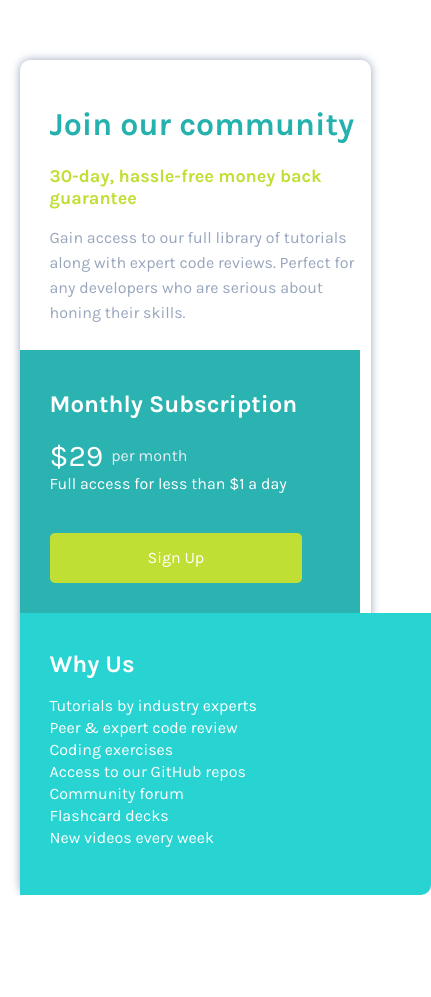
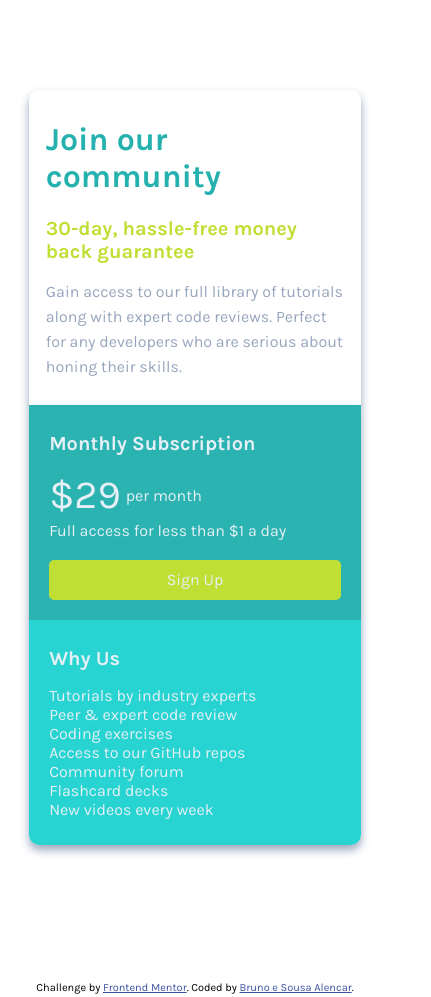
Before and after one commit to BrunoeSousaAlencar/Single-price-grid-component, a plain HTML site: page index.html in a window 390 px wide. Shown: the whole page, 431 px wide, since content can reach past the window. Before the commit the page ends 895 px from the top, so only its background shows below. Drawn offline with Linux system fonts and the light colour scheme.

Commit message:
finalizado

```diff
--- a/index.html
+++ b/index.html
@@ -52,5 +52,13 @@
             </div>
         </div>
     </main>
+
+    <footer>
+        <p class="attribution">
+          Challenge by <a href="https://www.frontendmentor.io?ref=challenge" target="_blank">Frontend Mentor</a>.
+          Coded by <a class="links" target="_blank" href="https://github.com/BrunoeSousaAlencar">Bruno e Sousa Alencar</a>.
+        </p>
+      </footer>
+
 </body>
 </html>
--- a/style.css
+++ b/style.css
@@ -22,46 +22,52 @@ body{
 }
 
 main{
+    color: var(--Light-Gray);
+    width: 700px;
+    height: 70vh;
     margin: auto;
-    margin-top: 60px;
-    width: 650px;
-    box-shadow: 0px 0px 10px var(--Grayish-Blue);
+    margin-top: 90px;
+    justify-content: center;
     border-radius: 10px;
-    color: white;
 }
 
 h1{
     color: var(--Cyan);
 }
 
+h2{
+    font-size: 20px;
+}
+
 .primeiro-h2{
-    font-size: 18px;
     color: var(--Bright-Yellow);
+    font-size: 20px;
 }
 
 .primeiro-texto{
-    width: 550px;
+    color: var(--Grayish-Blue);
     line-height: 25px;
-    color: var(--Grayish-Blue);
 }
 
 .grupo1{
-    height: 190px;
-    padding: 25px 30px 25px 30px;
+    background-color: white;
+    box-shadow: 0px 5px 10px var(--Grayish-Blue);
+    padding: 3% 5% 3% 5%;
     border-top-left-radius: 10px;
     border-top-right-radius: 10px;
 }
 
 .grupo2{
+    box-shadow: 0px 5px 10px var(--Grayish-Blue);
     display: flex;
-    height: 280px;
+    border-bottom-left-radius: 10px;
+    border-bottom-right-radius: 10px;
 }
 
 .caixa1{
     background-color: var(--color);
     width: 50vw;
-    padding: 30px;
-    padding-top: 20px;
+    padding: 3% 5% 3% 5%;
     border-bottom-left-radius: 10px;
 }
 
@@ -70,76 +76,66 @@ h1{
 }
 
 .preco-29{
-    font-size: 30px;
+    font-size: 40px;
 }
 
 .preco-mes{
-    position: relative;
-    top: 8px;
-    left: 8px;
     color: var(--Light-Gray);
+    line-height: 50px;
+    margin-left: 5px;
 }
 
 .botao{
     background-color: var(--Bright-Yellow);
-    margin-top: 40px;
-    line-height: 50px;
-    width: 90%;
-    height: 50px;
     text-align: center;
+    height: 40px;
+    line-height: 40px;
+    margin-top: 20px;
     border-radius: 5px;
 }
 
 .botao:hover{
-    box-shadow: 0px 0px 10px var(--Bright-Yellow);
+    box-shadow: 0px 0px 15px hsl(71, 87%, 47%);
     cursor: pointer;
 }
-
-
-
 
 .caixa2{
     background-color: var(--color2);
     width: 50vw;
-    padding: 30px;
-    padding-top: 20px;
+    padding: 3% 5% 3% 5%;
     border-bottom-right-radius: 10px;
-    line-height: 22px;
 }
 
-@media (max-width: 700px) {
+.attribution { font-size: 11px; text-align: center; margin-top: 50px;}
+.attribution a { color: hsl(228, 45%, 44%); }
+
+@media (max-width: 800px) {
 
     main{
-        width: 90vw;
-    }
-
-    .grupo1{
-        height: 240px;
-        width: 90vw;
-    }
-
-    .primeiro-texto{
-        width: 80vw;
+        width: 85vw;
+        height: 70vh;
     }
 
     .grupo2{
-        display: contents;
+        display: block;
+        border-bottom-left-radius: 10px;
+        border-bottom-right-radius: 10px;
     }
 
     .caixa1{
         background-color: var(--color);
-        width: 80%;
-        padding: 30px;
-        padding-top: 20px;
+        width: auto;
+        padding: 3% 6% 6% 6%;
         border-bottom-left-radius: 0px;
     }
 
     .caixa2{
         background-color: var(--color2);
-        width: 100%;
-        padding: 30px;
-        padding-top: 20px;
+        width: auto;
+        padding: 3% 6% 3% 6%;
         border-bottom-right-radius: 10px;
-        line-height: 22px;
+        border-bottom-left-radius: 10px;
     }
+
+    .attribution { font-size: 11px; text-align: center; margin-top: 300px; }
 }
```
